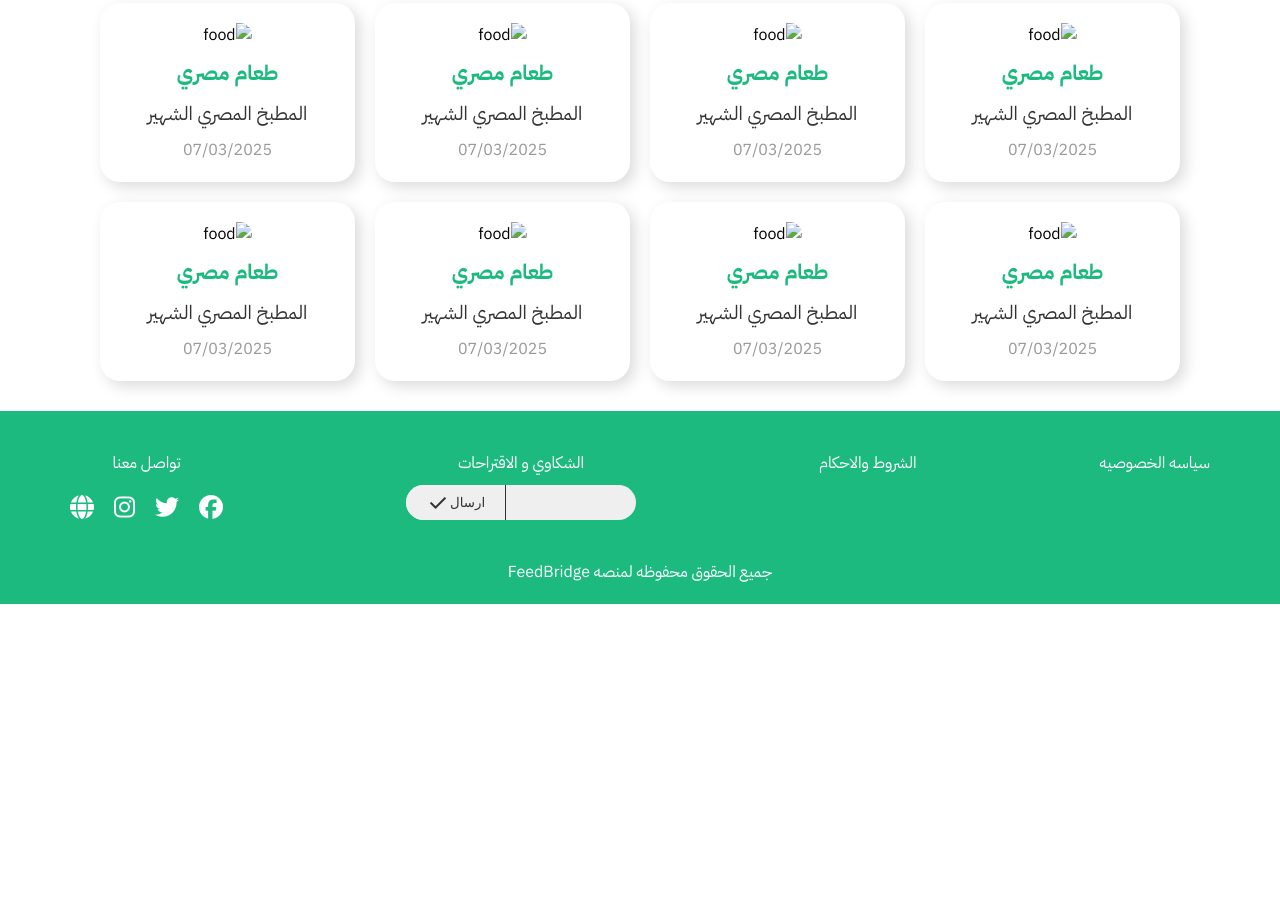
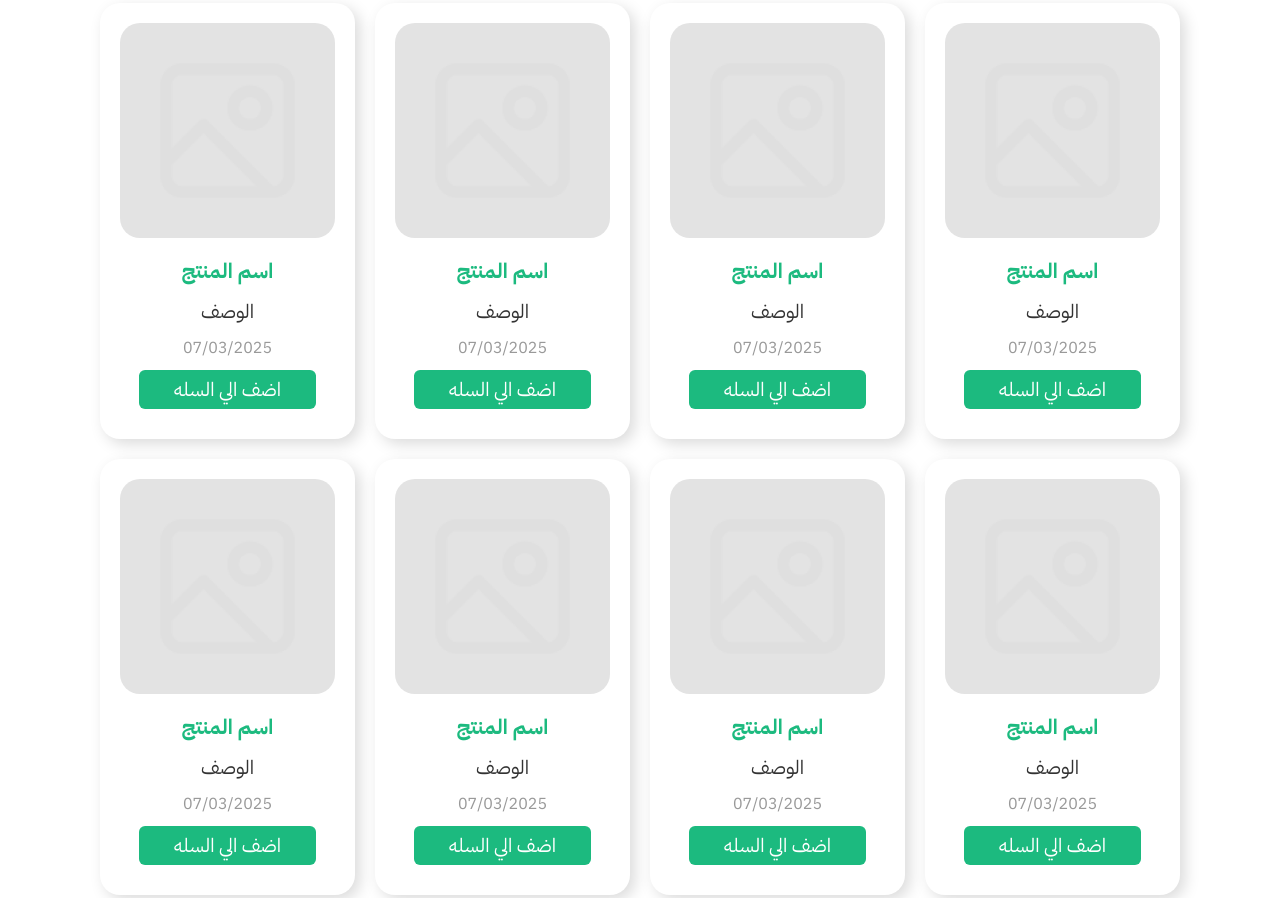
Before and after one commit to FarahAkl/FeedBridge, a plain HTML site: page Main Website/products.html in a window 1280 px wide. Shown: the part 642-1540 px from the top of the page. Before the commit the page ends 1246 px from the top, so only its background shows below. Drawn offline with nearby package versions, Linux system fonts and the light colour scheme.

Commit message:
add to cart btn

```diff
--- a/Main Website/products.html
+++ b/Main Website/products.html
@@ -53,64 +53,69 @@
         <h2 class="products-header">المنتجات</h2>
       <div class="products-cards-container">
         <div class="product-card">
-          <img src="imgs/food1.jpg" alt="food" />
+          <img src="imgs/img.png" alt="food" />
           <div class="product-card-text">
-            <h2>طعام مصري</h2>
-            <p>المطبخ المصري الشهير</p>
+            <h2>اسم المنتج</h2>
+            <p>الوصف</p>
             <span>07/03/2025</span>
+            <button class="btn">اضف الي السله</button>
           </div>
         </div>
         <div class="product-card">
-          <img src="imgs/food.png" alt="food" />
+          <img src="imgs/img.png" alt="food" />
           <div class="product-card-text">
-            <h2>طعام مصري</h2>
-            <p>المطبخ المصري الشهير</p>
+            <h2>اسم المنتج</h2>
+            <p>الوصف</p>
             <span>07/03/2025</span>
-          </div>
-        </div>
-        <div class="product-card">
-          <img src="imgs/food1.jpg" alt="food" />
-          <div class="product-card-text">
-            <h2>طعام مصري</h2>
-            <p>المطبخ المصري الشهير</p>
-            <span>07/03/2025</span>
-          </div>
-        </div>
-        <div class="product-card">
-          <img src="imgs/food1.jpg" alt="food" />
-          <div class="product-card-text">
-            <h2>طعام مصري</h2>
-            <p>المطبخ المصري الشهير</p>
-            <span>07/03/2025</span>
-          </div>
-        </div>
-        <div class="product-card">
-          <img src="imgs/food1.jpg" alt="food" />
-          <div class="product-card-text">
-            <h2>طعام مصري</h2>
-            <p>المطبخ المصري الشهير</p>
-            <span>07/03/2025</span>
+            <button class="btn">اضف الي السله</button>
           </div>
         </div><div class="product-card">
-          <img src="imgs/food1.jpg" alt="food" />
+          <img src="imgs/img.png" alt="food" />
           <div class="product-card-text">
-            <h2>طعام مصري</h2>
-            <p>المطبخ المصري الشهير</p>
+            <h2>اسم المنتج</h2>
+            <p>الوصف</p>
             <span>07/03/2025</span>
+            <button class="btn">اضف الي السله</button>
           </div>
         </div><div class="product-card">
-          <img src="imgs/food1.jpg" alt="food" />
+          <img src="imgs/img.png" alt="food" />
           <div class="product-card-text">
-            <h2>طعام مصري</h2>
-            <p>المطبخ المصري الشهير</p>
+            <h2>اسم المنتج</h2>
+            <p>الوصف</p>
             <span>07/03/2025</span>
+            <button class="btn">اضف الي السله</button>
           </div>
         </div><div class="product-card">
-          <img src="imgs/food1.jpg" alt="food" />
+          <img src="imgs/img.png" alt="food" />
           <div class="product-card-text">
-            <h2>طعام مصري</h2>
-            <p>المطبخ المصري الشهير</p>
+            <h2>اسم المنتج</h2>
+            <p>الوصف</p>
             <span>07/03/2025</span>
+            <button class="btn">اضف الي السله</button>
+          </div>
+        </div><div class="product-card">
+          <img src="imgs/img.png" alt="food" />
+          <div class="product-card-text">
+            <h2>اسم المنتج</h2>
+            <p>الوصف</p>
+            <span>07/03/2025</span>
+            <button class="btn">اضف الي السله</button>
+          </div>
+        </div><div class="product-card">
+          <img src="imgs/img.png" alt="food" />
+          <div class="product-card-text">
+            <h2>اسم المنتج</h2>
+            <p>الوصف</p>
+            <span>07/03/2025</span>
+            <button class="btn">اضف الي السله</button>
+          </div>
+        </div><div class="product-card">
+          <img src="imgs/img.png" alt="food" />
+          <div class="product-card-text">
+            <h2>اسم المنتج</h2>
+            <p>الوصف</p>
+            <span>07/03/2025</span>
+            <button class="btn">اضف الي السله</button>
           </div>
         </div>
       </div>
```
Also changed, not shown: Main Website/imgs/img.png (added).
